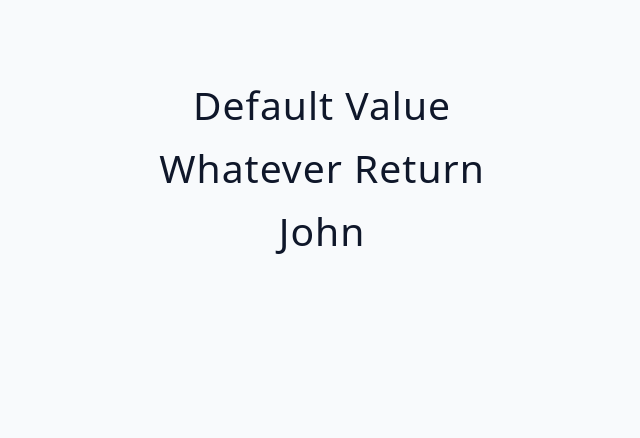
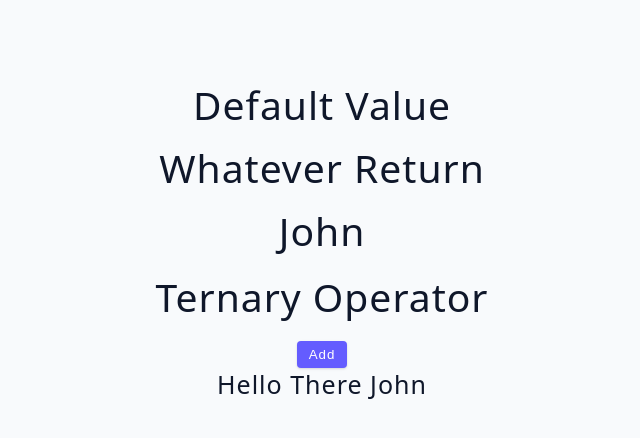
Before and after one commit to AidenLuce/advanced-react-tutorial, a React (Vite) app: page / in a window 1280 px wide. Shown: the top 438 px of the page, without its empty margins (318-958 px from the left). Built offline with nearby package versions, Linux system fonts and the light colour scheme.

Commit message:
ternary operators

```diff
--- a/src/tutorial/03-conditional-rendering/starter/05-short-circuit-examples.jsx
+++ b/src/tutorial/03-conditional-rendering/starter/05-short-circuit-examples.jsx
@@ -17,6 +17,17 @@
         </div>
     )}
     {user && <SomeComponent name={user.name}/>}
+      <h2 style={{margin: '1rem 0'}}>Ternary Operator</h2>
+      <button className='btn'>{isEditing?"edit":"add"}</button>
+      {user? (
+      <div>
+          <h4>Hello there {user.name}</h4>
+      </div>
+      ):(
+      <div>
+          <h4>Please Login</h4>
+      </div>
+      )}
   </div>;
 };
 
```
